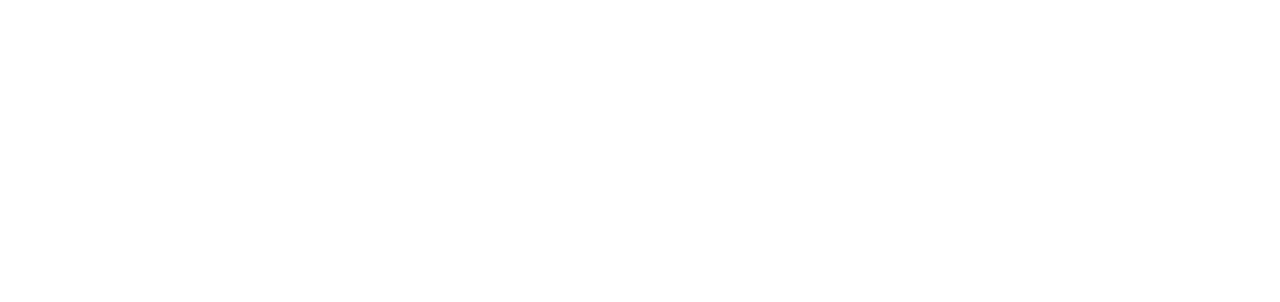
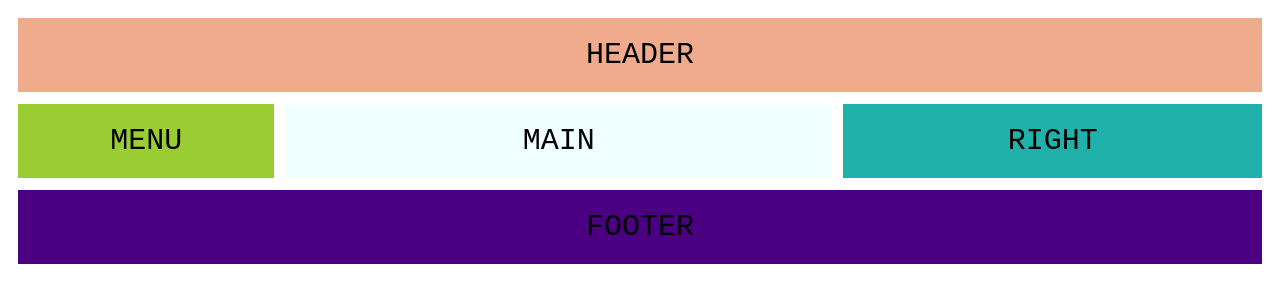
Before and after one commit to LunaRios/lunarios.github.io, a plain HTML site: page Pagina Inicio.html in a window 1280 px wide. Drawn offline with Linux system fonts and the light colour scheme.

Commit message:
maquetando el inicio

```diff
--- /dev/null
+++ b/CSS_Style1/css1.css
@@ -0,0 +1,39 @@
+.item1{
+    grid-area: header;
+    background-color: rgb(240, 171, 140);
+}
+.item2{
+    grid-area: menu;
+    background-color: yellowgreen;
+}
+.item3{
+    grid-area: main;
+    background-color: azure;
+}
+.item4{
+    grid-area: right;
+    background-color:lightseagreen;
+}
+.item5{
+    grid-area: footer;
+    background-color: indigo;
+}
+
+.grid-container{
+    display: grid;
+    grid-template-areas: 'header header header header header header'
+                         'menu main main main right right'
+                         'footer footer footer footer footer footer';
+
+    gap: 12px;
+    padding: 10px;
+    background-color: white;
+}
+
+.grid-container > div {
+    text-align: center;
+    font-family:'Courier New', Courier, monospace;
+    text-decoration: indigo;
+    font-size: 30px;
+    padding: 20px;
+}
--- a/Pagina Inicio.html
+++ b/Pagina Inicio.html
@@ -4,9 +4,17 @@
     <meta charset="UTF-8">
     <meta name="viewport" content="width=device-width, initial-scale=1.0">
     <title>Document</title>
+    <link rel="stylesheet" href="CSS_Style1/css1.css">
 </head>
 <body>
+  <div class="grid-container">
+  <div class="item1">HEADER</div>
+  <div class="item2">MENU</div>
+  <div class="item3">MAIN</div>
+  <div class="item4">RIGHT</div>
+  <div class="item5">FOOTER</div>
 
+  </div>
 
 </body>
 </html>
```
